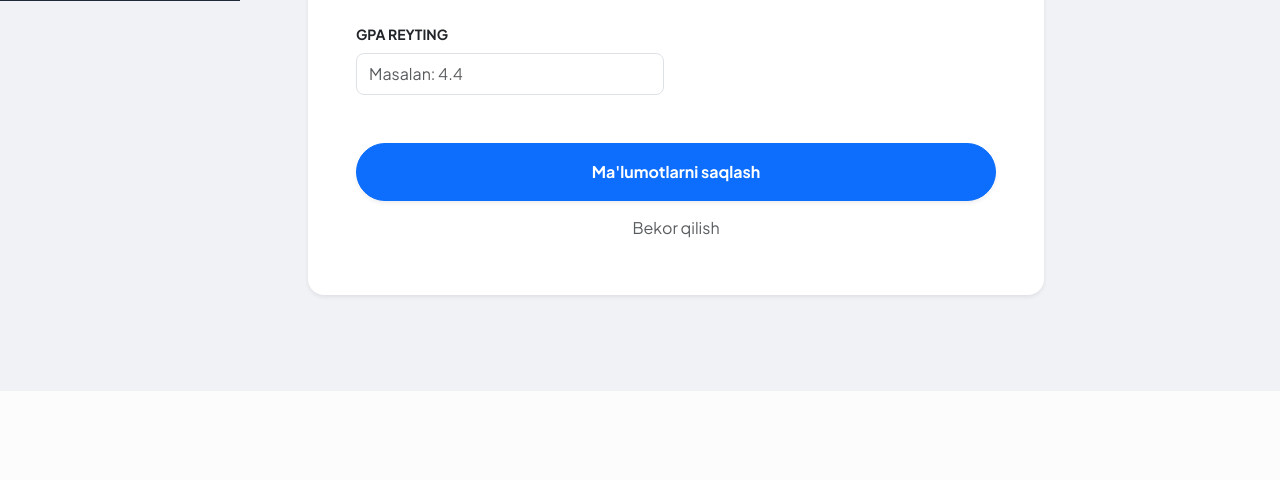
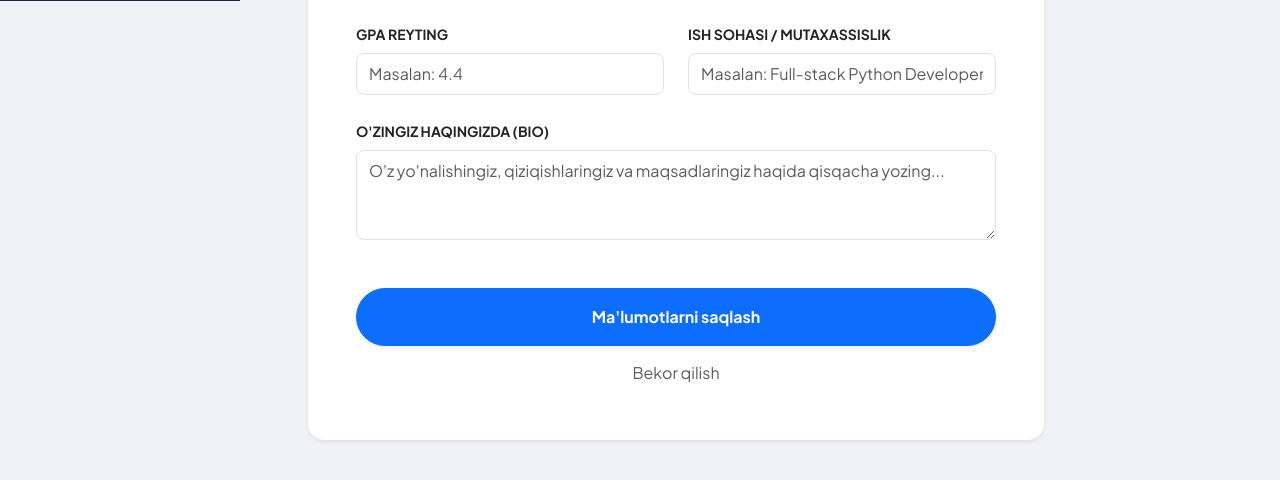
Before and after one commit to AcoderM-tech/StudentFolio, a Django app: template templates/dashboard/profil_form.html in a window 1280 px wide. Shown: the part 799-1279 px from the top of the page. Before the commit the page ends 1100 px from the top, so only its background shows below. Run offline with Django 5.2, Linux system fonts and the light colour scheme; the template is opened without the code that fills it, so the values that code supplies are empty; some libraries are stand-ins or nearby versions.

Commit message:
Update profil_form.html

```diff
--- a/templates/dashboard/profil_form.html
+++ b/templates/dashboard/profil_form.html
@@ -64,7 +64,15 @@
                             <label class="form-label small fw-bold text-uppercase">GPA Reyting</label>
                             <input type="number" step="0.01" name="gpa" class="form-control rounded-3 py-2" placeholder="Masalan: 4.4" value="{{ form.gpa.value|default:'' }}">
                         </div>
+                        <div class="col-md-6">
+    <label class="form-label small fw-bold text-uppercase">Ish sohasi / Mutaxassislik</label>
+    <input type="text" name="ish_sohasi" class="form-control rounded-3 py-2" placeholder="Masalan: Full-stack Python Developer" value="{{ form.ish_sohasi|default:'' }}">
+</div>
 
+<div class="col-md-12">
+    <label class="form-label small fw-bold text-uppercase">O'zingiz haqingizda (Bio)</label>
+    <textarea name="bio_text" class="form-control rounded-3 py-2" rows="3" placeholder="O'z yo'nalishingiz, qiziqishlaringiz va maqsadlaringiz haqida qisqacha yozing...">{{ form.bio_text|default:'' }}</textarea>
+</div>
                         <div class="col-12 mt-5">
                             <button type="submit" class="btn btn-primary w-100 rounded-pill py-3 fw-bold shadow-sm">
                                 Ma'lumotlarni saqlash
```
